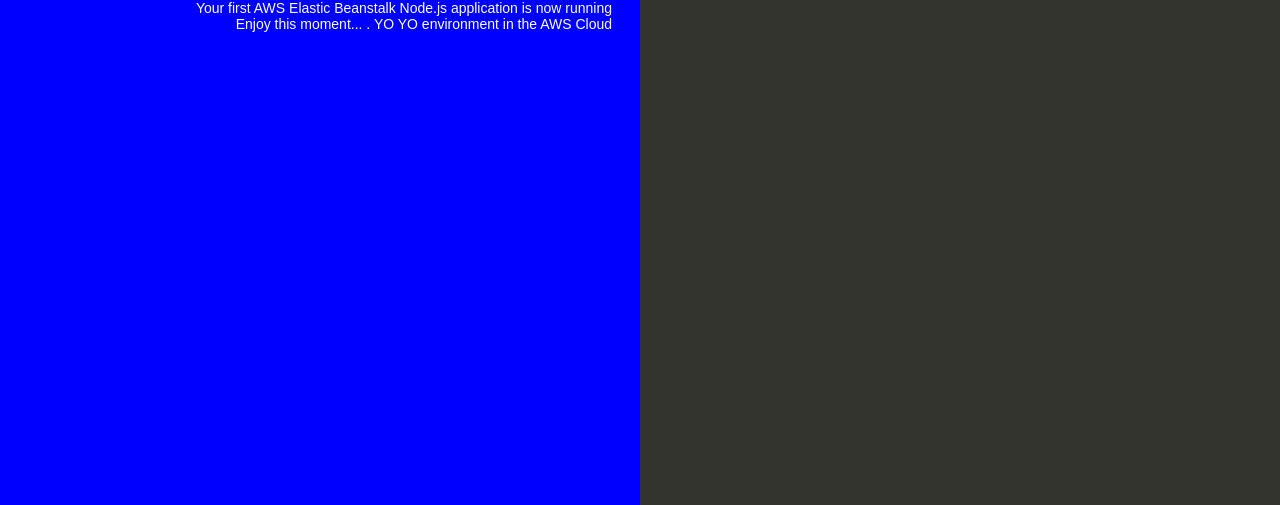
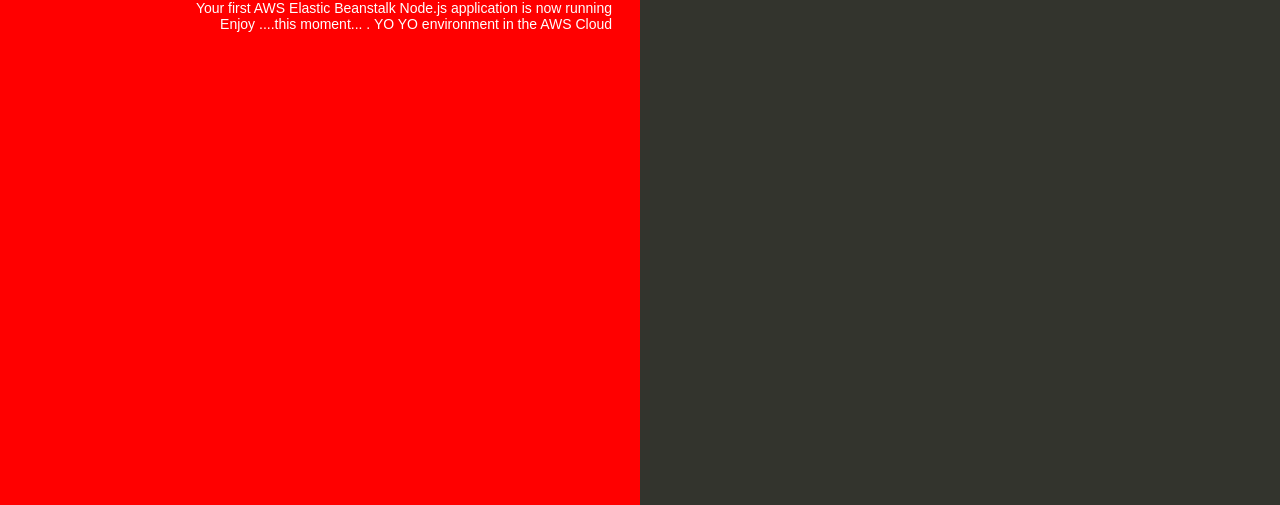
Before and after one commit to prakinr/aws-nodejs-sample-codebuild, a website: page index.html in a window 1280 px wide. Shown: the part 295-800 px from the top of the page. Drawn offline with Linux system fonts and the light colour scheme.

Commit message:
Update index.html

```diff
--- a/index.html
+++ b/index.html
@@ -35,7 +35,7 @@
 
         text-align: right;
         padding-top: 11em;
-        background-color: blue;
+        background-color: red;
 
       }
       .textColumn p {
@@ -75,7 +75,7 @@
   <body>
     <div class="textColumn">
       <h1>Congratulations</h1>
-      <p>Your first AWS Elastic Beanstalk Node.js application is now running Enjoy this moment... . YO YO environment in the AWS Cloud</p>
+      <p>Your first AWS Elastic Beanstalk Node.js application is now running Enjoy ....this moment... . YO YO environment in the AWS Cloud</p>
     </div>
     <div class="linksColumn">
       <h2>What's Next?</h2>
```
